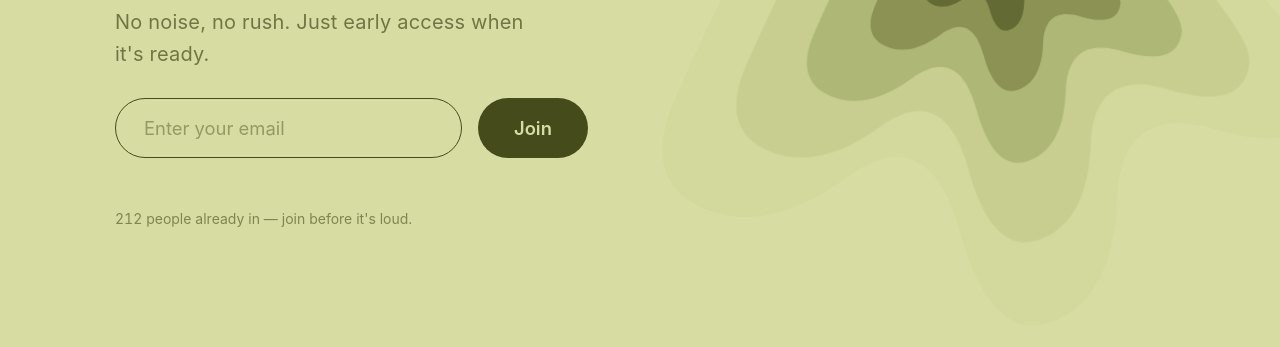
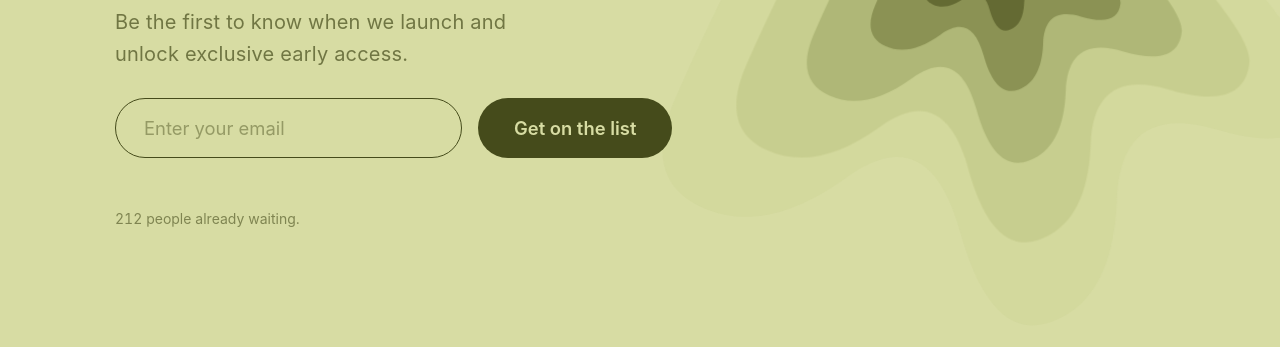
Before and after one commit to Truella/yugen, a plain HTML site: page index.html in a window 1280 px wide. Shown: the part 453-800 px from the top of the page. Drawn offline with nearby package versions, Linux system fonts and the light colour scheme.

Commit message:
feat: replace dummy cpoies with actual ones

```diff
--- a/index.html
+++ b/index.html
@@ -42,12 +42,12 @@
 
       <div class="content">
         <h1 class="headline"></h1>
-        <p class="subtext">No noise, no rush. Just early access when it's ready.</p>
+        <p class="subtext">Be the first to know when we launch and unlock exclusive early access.</p>
         <form class="waitlist-form">
           <input type="email" placeholder="Enter your email" required />
-          <button type="submit">Join</button>
+          <button type="submit">Get on the list</button>
         </form>
-        <p class="microtext"><span class="count" data-target="212">0</span> people already in — join before it's loud.</p>
+        <p class="microtext"><span class="count" data-target="212">0</span> people already waiting.</p>
       </div>
     </div>
   </section>
--- a/script.js
+++ b/script.js
@@ -11,7 +11,7 @@ document.addEventListener("DOMContentLoaded", () => {
   const rings = document.querySelectorAll(".blob-ring")
 
   // ---- Split headline into word spans ----
-  headline.textContent = "Something quiet is coming"
+  headline.textContent = "Something big is brewing."
   const words = headline.textContent.split(" ")
   headline.innerHTML = words.map(w => `<span class="word">${w}</span>`).join(" ")
   const wordEls = headline.querySelectorAll(".word")
```
